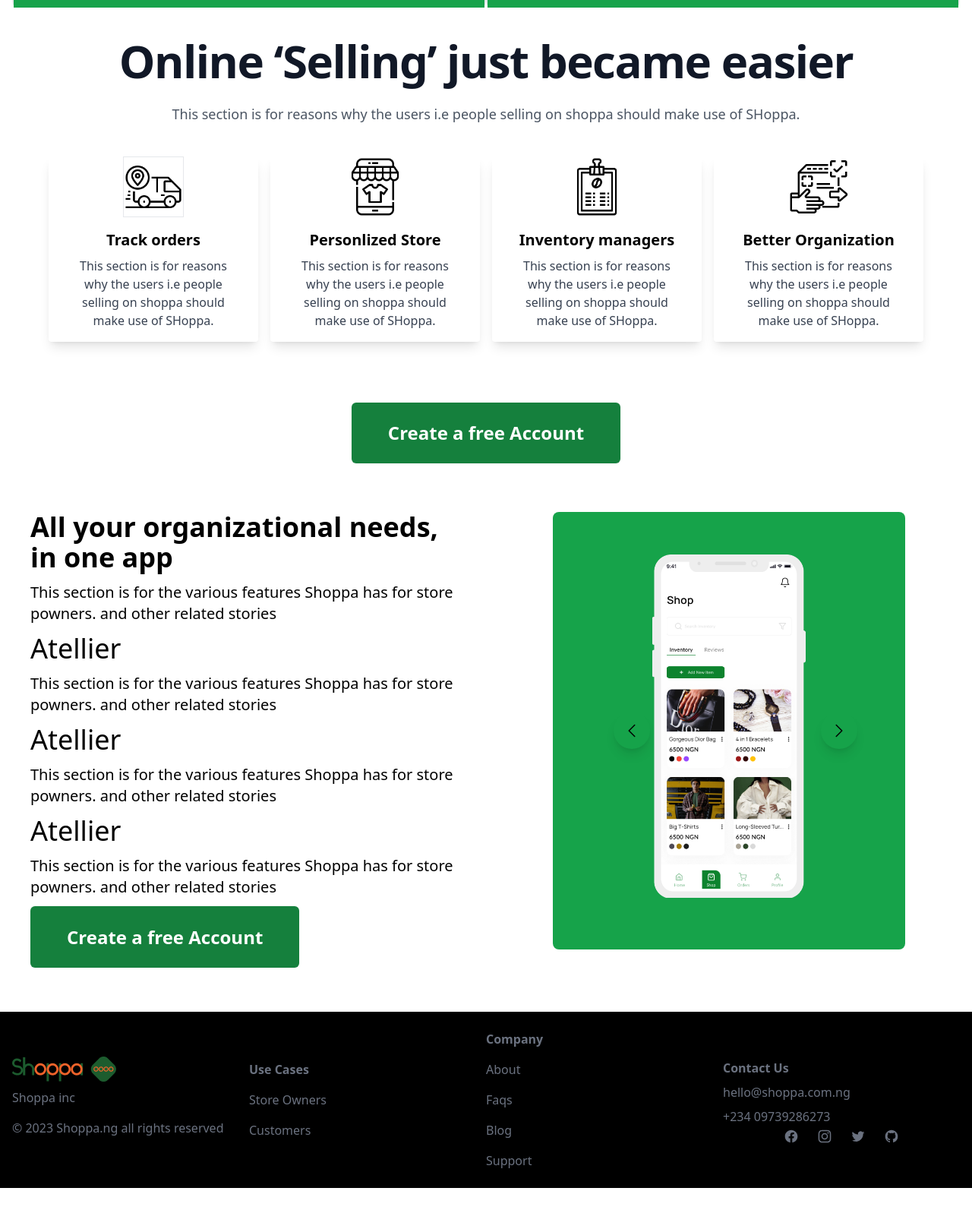
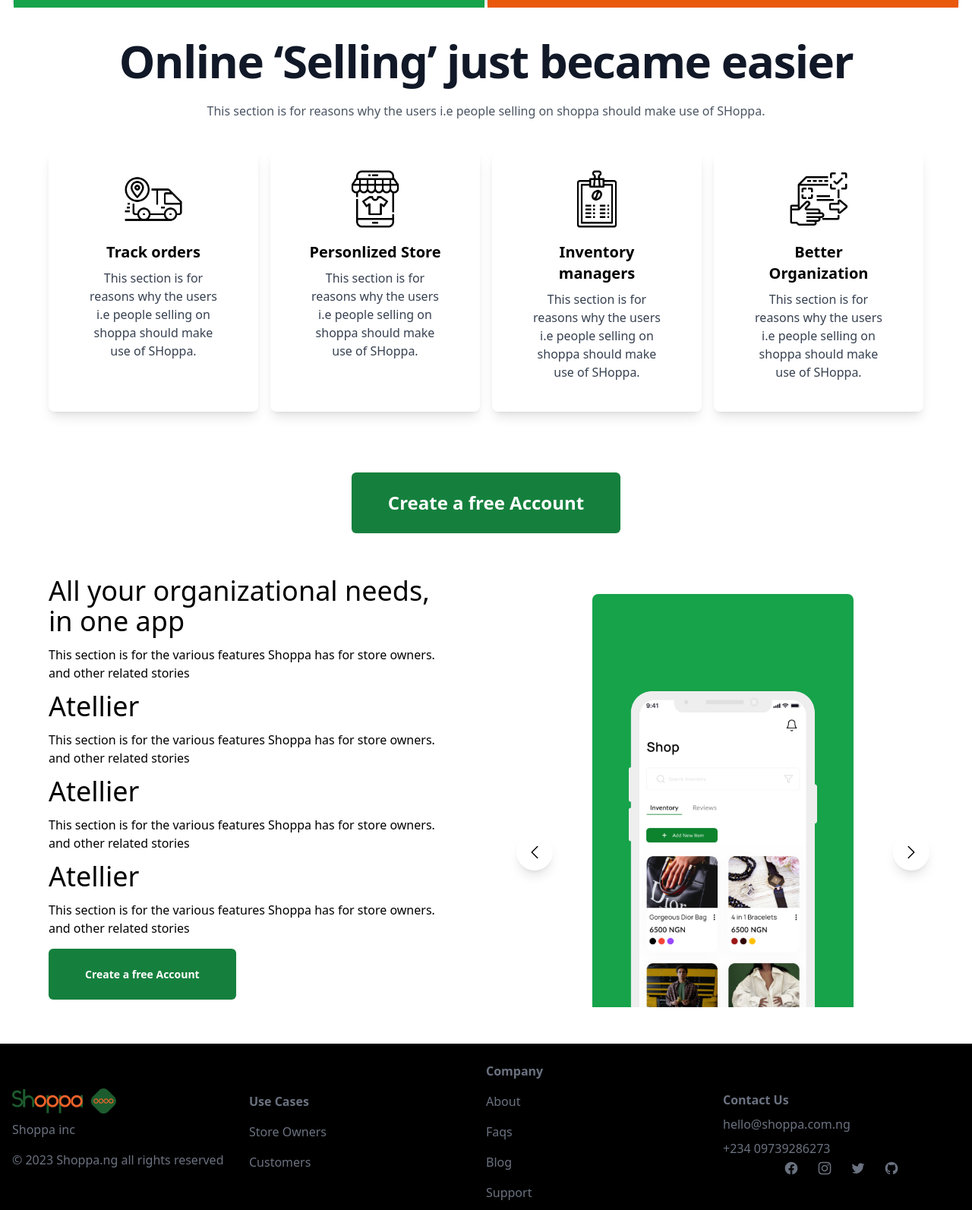
Before and after one commit to gracehally7/shoppawebsite, a website: page index.html in a window 1280 px wide. Shown: the part 1900-3493 px from the top of the page at 76% size. Before the commit the page ends 3464 px from the top, so only its background shows below. Drawn offline with nearby package versions, Linux system fonts and the light colour scheme.

Commit message:
third commit

```diff
--- a/index.html
+++ b/index.html
@@ -249,17 +249,17 @@
                   <div class=" max-h-full rounded rounded-lg border-2">
                      <div class=" h-[355px] ">
                         <div class=""><img src="./src/images/heroslider image 2.png" class="h-48 w-full object-top object-cover transition-all duration-300  blur-sm hover:blur-none"  alt=""></div>
-                        <div class="p-6 bg-green-600 h-full leading-8">
+                        <div class="p-6 bg-yellow-400 h-full leading-8">
                           <h3 class="font-semibold  text-3xl ">George and Sons</h3>
                           <p class="text-lg font-medium ">Baghaven makes the finest and best quality leather and fabric bags, fit for all occassions.</p>
                           <a href="" class="underline text-xl">Shop from helen <span aria-hidden="true">&nearhk;</span></a>
                         </div>
                       </div>
                      <div class=" h-full">
-                        <div class=""><img src="./src/images/image2.jpg" class=" h-60 w-full  object-top  transition-all duration-300  blur-sm hover:blur-none" alt=""></div>
-                        <div class="p-10 bg-green-600 flex justify-between    h-full ">
-                          <h3 class="font-semibold text-lg text-4xl ">Grace Big Tees</h3>
-                          <a href="" class="underline inline-flex">View all stores <span aria-hidden="true">&nearhk;</span></a>
+                        <div class=""><img src="./src/images/image2.jpg" class=" h-64 w-full  object-top  transition-all duration-300  blur-sm hover:blur-none" alt=""></div>
+                        <div class="p-10 bg-orange-600 flex justify-between h-full ">
+                          <h3 class="font-semibold">Grace Big Tees</h3>
+                          <a href="" class="underline inline-flex ">View all stores <span aria-hidden="true">&nearhk;</span></a>
                       </div>
                     </div>
                   </div>
@@ -272,27 +272,27 @@
        <section  class="section2 p-6">
           <div class="text-center">
              <h3 class="text-4xl font-bold tracking-tight text-gray-900 sm:text-6xl">Online ‘Selling’ just became easier</h3>
-             <p class="mt-6 text-lg leading-8 text-gray-600 px-20">This section is for reasons why the users i.e people selling on shoppa should make use of SHoppa.</p>
+             <p class="text-2xl mt-6  text-center  text-gray-600  sm:text-base">This section is for reasons why the users i.e people selling on shoppa should make use of SHoppa.</p>
              <div class="p-10 grid grid-cols-1 sm:grid-cols-1 md:grid-cols-2 lg:grid-cols-4 xl:grid-cols-4 gap-4"
              >
                   <!--Card 1-->
-                  <div class="rounded overflow-hidden shadow-lg ">
-                    <img class="h-20 border   object-cover hover:animate-bounce object-center mx-auto" src="./src/images/tracking.png" alt="tracking">
+                  <div class="rounded rounded-lg overflow-hidden shadow-lg p-6">
+                    <div class="bg-"><img class="h-20  bg-green-500 bg-opacity-0 object-cover hover:animate-bounce object-center mx-auto" src="./src/images/tracking.png" alt="tracking"></div>
                     <div class="px-6 py-4">
                       <div class="font-bold text-xl mb-2">Track orders</div>
                       <p class="text-gray-700 text-base">This section is for reasons why the users i.e people selling on shoppa should make use of SHoppa.</p>
                     </div>
                   </div>
                   <!--Card 2-->
-                  <div class="rounded overflow-hidden shadow-lg items-center justify-center">
-                    <div class="items-center justify-center bg-grey-500"><img class=" hover:animate-bounce h-2- w-20 mx-auto" src="./src/images/online-shopping.png" alt="online-shopping"></div>
+                  <div class="rounded rounded-lg overflow-hidden shadow-lg items-center justify-center p-6">
+                    <div class="items-center justify-center bg-grey-700 border-1"><img class=" hover:animate-bounce h-2- w-20 mx-auto" src="./src/images/online-shopping.png" alt="online-shopping"></div>
                     <div class="px-6 py-4">
                       <div class="font-bold text-xl mb-2">Personlized Store</div>
                       <p class="text-gray-700 text-base">This section is for reasons why the users i.e people selling on shoppa should make use of SHoppa.</p>
                     </div>
                   </div>
                   <!-- card 3 -->
-                  <div class="rounded overflow-hidden shadow-lg">
+                  <div class="rounded rounded-lg overflow-hidden shadow-lg p-6">
                     <div class="items-center justify-center"><img class="hover:animate-bounce h-20 w-20 mx-auto" src="./src/images/menu.png" alt="menu"></div>
                     <div class="px-6 py-4">
                       <div class="font-bold text-xl mb-2">Inventory managers</div>
@@ -300,7 +300,7 @@
                     </div>
                   </div>
                   <!-- card 4 -->
-                  <div class="rounded overflow-hidden shadow-lg items-center">
+                  <div class="rounded rounded-lg overflow-hidden shadow-lg items-center p-6">
                     <div class="items-center text-center"><img class="hover:animate-bounce text-center h-20 w-20 items-center h-20 mx-auto" src="./src/images/delivery.png" alt="delivery"></div>
                     <div class="px-6 py-4">
                       <div class="font-bold text-xl mb-2">Better Organization</div>
@@ -316,29 +316,28 @@
        </section>
 
        <section class="section3" id="usecases">
-         <div class="w-full  border-1 overflow-hidden md:h-[650px] mb-12">
+         <div class="w-full  border-1 overflow-hidden  mb-12 p-4 md:h-[600px] ">
            <div class="grid md:grid-cols-2 lg:grid-cols-2 md:h-full">
-            <div class="p-10 h-full ">
-              <h3 class="font-bold text-4xl">All your organizational needs, in one app</h3>
-              <p class="text-xl py-3">This section is for the various features Shoppa has for store powners. and other related stories</p>
+            <div class="p-4 h-full px-12">
+              <h2 class="font-medium text-4xl md:text-4xl ">All your organizational needs,<br> in one app</h2>
+              <p class=" py-3 text-base ">This section is for the various features Shoppa has for store owners. and other related stories</p>
 
-              <h4 class="text-4xl">Atellier</h4>
-              <p class="text-xl  py-3">This section is for the various features Shoppa has for store powners. and other related stories</p>
+              <h3 class="md:text-4xl  font-medium">Atellier</h3>
+              <p class="text-base  py-3 ">This section is for the various features Shoppa has for store owners. and other related stories</p>
 
-              <h4 class="text-4xl">Atellier</h4>
-              <p class="text-xl py-3">This section is for the various features Shoppa has for store powners. and other related stories</p>
+              <h3 class="md:text-4xl  sm:text-lg font-medium">Atellier</h3>
+              <p class="text-base py-3">This section is for the various features Shoppa has for store owners. and other related stories</p>
 
-              <h4 class="text-4xl">Atellier</h4>
-              <p class="text-xl py-3">This section is for the various features Shoppa has for store powners. and other related stories</p>
+              <h3 class="md:text-4xl text-lg font-medium">Atellier</h3>
+              <p class="text-base py-3 opacity=3 ">This section is for the various features Shoppa has for store owners. and other related stories</p>
 
               <div class="mt-6 bg-[#OD832E]">
-                <a href="#" class="rounded-md bg-green-700 px-12 py-6 text-md font-bold text-2xl text-white shadow-sm hover:bg-green-500 focus-visible:outline focus-visible:outline-2 focus-visible:outline-offset-2 focus-visible:outline-green-600">Create a free Account</a>
+                <a href="#" class="rounded-md bg-green-700 px-12 py-6 py-2 text-md font-bold text-2xl text-sm text-white shadow-sm hover:bg-green-500 focus-visible:outline focus-visible:outline-2 focus-visible:outline-offset-2 focus-visible:outline-green-600">Create a free Account</a>
               </div>
             </div>
-            <div class="second-grid flex">
+            <div class="second-grid">
 
-              <div class="rounded rounded-lg p-10  h-full">
-                <div class="mx-12 bg-green-600 px-20 overflow-hidden rounded rounded-lg h-full flex">
+              <div class="rounded rounded-lg p-10  h-full flex items-center justify-center" >
                 <div class="w-2/12 flex items-center">
                   <div class="w-full text-right">
                       <button onclick="prev()" class="p-3 rounded-full bg-grey  border-gray-100  shadow-lg mr-5">
@@ -349,7 +348,10 @@
                       </button>
                   </div>
                 </div>
-                  <div class="h-full mt-2"><img src="./src/images/image.png" alt="image" class="mt-12 w-full object-top  transition-all duration-300 "></div>
+                <div class="mx-8 bg-green-600 px-12 overflow-hidden rounded rounded-lg h-full flex">
+                  <div class="h-full overflow-hidden"><img src="./src/images/image.png" alt="image" class="md:mt-32 mt-4 w-full object-top  transition-all duration-300 "></div>
+                </div>
+
                 <div class="w-2/12 flex items-center">
                   <div class="w-full text-right">
                       <button onclick="next()" class="p-3 rounded-full bg-grey border-gray-100  shadow-lg ml-5">
@@ -358,7 +360,6 @@
                             </svg>
 
                       </button>
-                    </div>
                   </div>
                 </div>
               </div>
```
Lines whose indentation alone changed are shown as unchanged.
